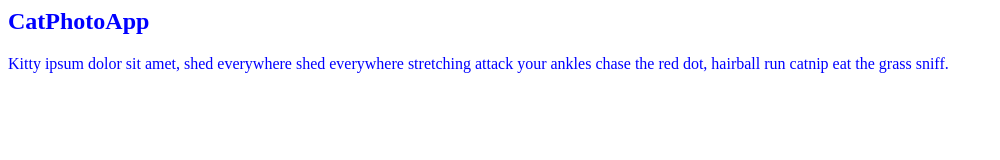
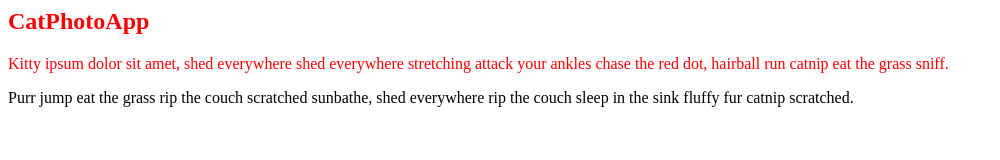
Before and after one commit to wacantee/mekwac, a plain HTML site: page freecodecamp/index.html in a window 1280 px wide. Shown: the whole page, without its empty margins (0-1000 px from the left). Drawn offline with Linux system fonts and the light colour scheme.

Commit message:
Last update was applied

```diff
--- a/freecodecamp/index.html
+++ b/freecodecamp/index.html
@@ -1,9 +1,14 @@
 <style>
   .red-text {
-    color: blue;
+    color: red;
+  }
+
+  p {
+    font-size: 16px;
   }
 </style>
 
 <h2 class="red-text">CatPhotoApp</h2>
 
 <p class="red-text">Kitty ipsum dolor sit amet, shed everywhere shed everywhere stretching attack your ankles chase the red dot, hairball run catnip eat the grass sniff.</p>
+<p>Purr jump eat the grass rip the couch scratched sunbathe, shed everywhere rip the couch sleep in the sink fluffy fur catnip scratched.</p>
```
